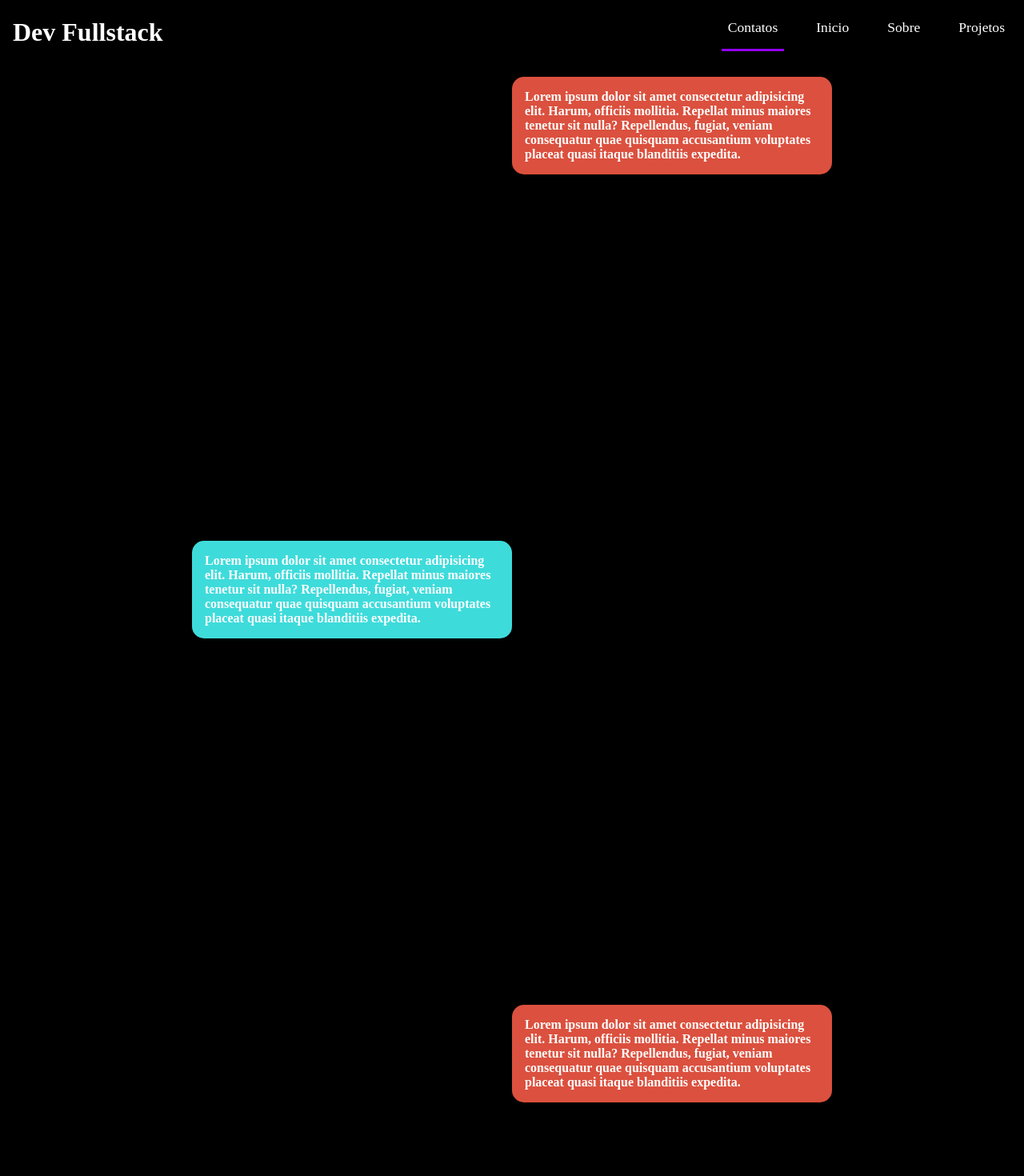
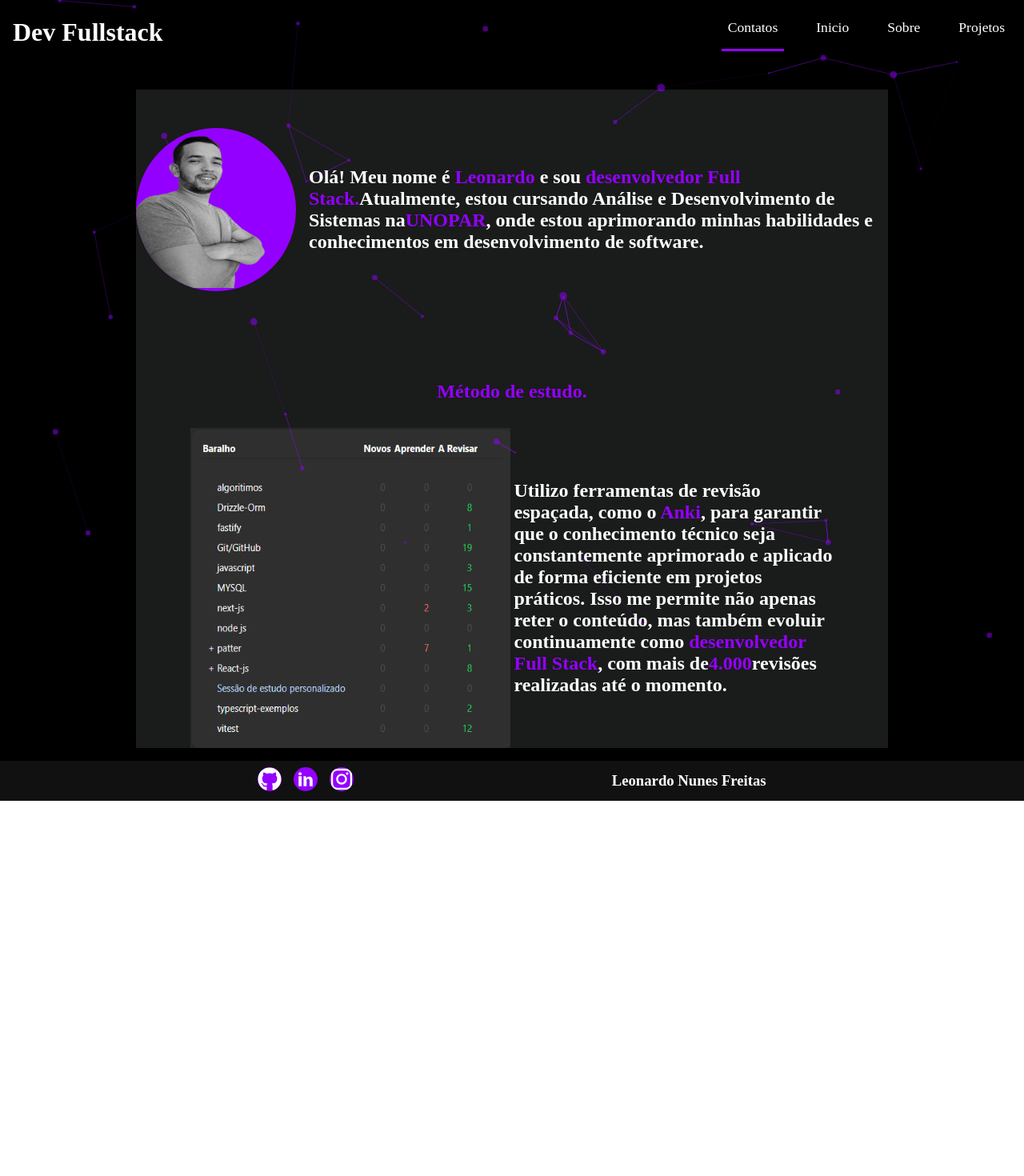
Before and after one commit to leonardofx1/portfolio, a Next.js app: page /about in a window 1280 px wide. Shown: the top 1470 px of the page at 80% size. After the commit the page ends 1001 px from the top, so only its background shows below. Built offline with nearby package versions, Linux system fonts and the light colour scheme.

Commit message:
add page about

```diff
--- a/src/app/about/page.tsx
+++ b/src/app/about/page.tsx
@@ -1,64 +1,48 @@
+import { TsParticles } from "@/components/TsparticlesComponent/tsparticles";
 import styles from "./styles.module.scss";
+import Image from "next/image";
+import leo from "@/assets/leo.png";
+import anki from "@/assets/anki.png";
 
 export default function About() {
   return (
     <main className={styles.main}>
+      <TsParticles />
       <section className={styles.wrapperAbout}>
-        <div>
+        <article className={styles.containerImg}>
+          <div className={styles.wrapperImg}>
+            {" "}
+            <Image src={leo} alt="minha foto." />
+          </div>
           <p>
-            Lorem ipsum dolor sit amet consectetur adipisicing elit. Harum,
-            officiis mollitia. Repellat minus maiores tenetur sit nulla?
-            Repellendus, fugiat, veniam consequatur quae quisquam accusantium
-            voluptates placeat quasi itaque blanditiis expedita.
+            Olá! Meu nome é <span>Leonardo</span> e sou{" "}
+            <span>desenvolvedor Full Stack.</span>
+            Atualmente, estou cursando Análise e Desenvolvimento de Sistemas na
+            <span>UNOPAR</span>, onde estou aprimorando minhas habilidades e
+            conhecimentos em desenvolvimento de software.
           </p>
-        </div>
-        <div>
-          <p>
-            Lorem ipsum dolor sit amet consectetur adipisicing elit. Harum,
-            officiis mollitia. Repellat minus maiores tenetur sit nulla?
-            Repellendus, fugiat, veniam consequatur quae quisquam accusantium
-            voluptates placeat quasi itaque blanditiis expedita.
-          </p>
-        </div>
-        <div>
-          <p>
-            Lorem ipsum dolor sit amet consectetur adipisicing elit. Harum,
-            officiis mollitia. Repellat minus maiores tenetur sit nulla?
-            Repellendus, fugiat, veniam consequatur quae quisquam accusantium
-            voluptates placeat quasi itaque blanditiis expedita.
-          </p>
-        </div>
-        <div>
-          <p>
-            Lorem ipsum dolor sit amet consectetur adipisicing elit. Harum,
-            officiis mollitia. Repellat minus maiores tenetur sit nulla?
-            Repellendus, fugiat, veniam consequatur quae quisquam accusantium
-            voluptates placeat quasi itaque blanditiis expedita.
-          </p>
-        </div>
-        <div>
-          <p>
-            Lorem ipsum dolor sit amet consectetur adipisicing elit. Harum,
-            officiis mollitia. Repellat minus maiores tenetur sit nulla?
-            Repellendus, fugiat, veniam consequatur quae quisquam accusantium
-            voluptates placeat quasi itaque blanditiis expedita. Lorem ipsum
-            dolor sit amet, consectetur adipisicing elit. Maxime et accusantium
-            quod iusto. Pariatur expedita numquam odit ratione, labore eligendi
-            quos laborum dolores ea atque cupiditate hic fugiat impedit
-            asperiores. Lorem ipsum dolor sit amet consectetur adipisicing elit.
-            Excepturi hic, quod animi mollitia autem labore velit nemo illo
-            doloribus ipsum vel magni nisi fuga error quos repellendus corrupti
-            optio minima?
-          </p>
-        </div>
-        <div>
-          <p>
-            Lorem ipsum dolor sit amet consectetur adipisicing elit. Harum,
-            officiis mollitia. Repellat minus maiores tenetur sit nulla?
-            Repellendus, fugiat, veniam consequatur quae quisquam accusantium
-            voluptates placeat quasi itaque blanditiis expedita.
-          </p>
-        </div>
+        </article>
+
+        <article className={styles.wrapperAnkiImg}>
+          <h3>Método de estudo.</h3>
+
+          <div>
+            <Image
+              className={styles.imgAnki}
+              src={anki}
+              alt="aplicativo anki."
+            />
+            <p>
+              Utilizo ferramentas de revisão espaçada, como o <span>Anki</span>, para
+              garantir que o conhecimento técnico seja constantemente aprimorado
+              e aplicado de forma eficiente em projetos práticos. Isso me
+              permite não apenas reter o conteúdo, mas também evoluir
+              continuamente como <span>desenvolvedor Full Stack</span>, com mais de
+              <span>4.000</span>
+               revisões realizadas até o momento.
+            </p>
+          </div>
+        </article>
       </section>
     </main>
   );
--- a/src/app/about/styles.module.scss
+++ b/src/app/about/styles.module.scss
@@ -14,37 +14,100 @@
 
   gap: 1rem;
 }
+
 .wrapperAbout {
   display: flex;
   flex-direction: column;
   max-width: 940px;
+  width: 100%;
   margin: 0 auto;
-    gap: 5rem;
+
+
+  background-color: rgba(77, 80, 80, 0.336);
+
+}
+
+.wrapperImg {
+  min-width: 200px;
+  border-radius: 50%;
+  background-color: $purple-color;
+  overflow: hidden;
+
+  &:hover {
+    box-shadow: 1px 1px 20px $purple-color;
+  }
+
+  img {
+    width: 200px;
+    height: 200px;
+  }
+
+}
+
+.containerImg {
+  display: flex;
+  width: 100%;
+  justify-content: center;
+  align-items: center;
+
+  font-weight: bold;
+  min-height: 300px;
+  position: relative;
+
+
+  & p {
+    border-radius: 15px;
+    padding: 1rem;
+    font-size: 1.5rem;
+  }
+
+  p span {
+    color: $purple-color;
+  }
+}
+
+.wrapperAnkiImg {
+
+
+  margin: 2rem 0 0 0;
+
+  h3 {
+    display: block;
+    width: 100%;
+    color: $purple-color;
+
+    margin: 2rem 0;
+
+    font-size:1.5rem;
+    text-align: center;
+  }
 
   div {
     display: flex;
-      width: 100%;
-      background-color: rgb(101, 102, 102);
+
+    justify-content: center;
+    align-items: center;
+
+    flex-wrap: wrap;
+
+    gap: 5px;
+
+    p {
+      max-width: 400px;
+      font-size: 1.5rem;
       font-weight: bold;
-      min-height: 500px;
-      position: relative;
+      span {
+        color: $purple-color;
+      }
     }
 
-    div:nth-child(odd) p {
-      background-color: rgb(219, 80, 62);
-      border-radius: 15px;
-      padding: 1rem;
-      position: absolute;
-      width: 400px;
+
+  }
 }
 
-    div:nth-child(even) p {
-      background-color: rgb(62, 219, 219);
-      border-radius: 15px;
-      padding: 1rem;
-      width: 400px;
-      max-height: 300px;
-      position: absolute;
-      right: 0;
+.imgAnki {
+  max-width: 400px;
+  height: 400px;
+
+  min-height: auto;
 }
-  }
```
Also changed, not shown: src/assets/anki.png (added). Lines whose indentation alone changed are shown as unchanged.
